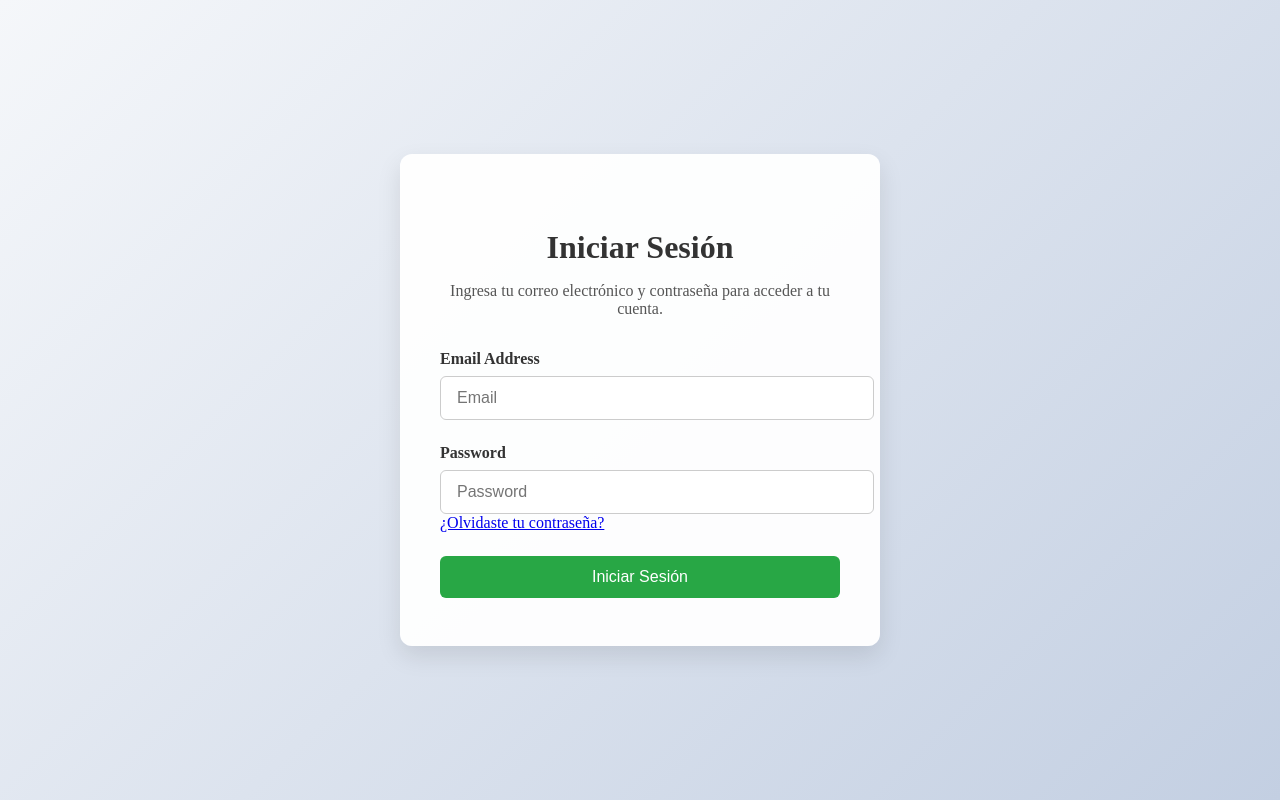
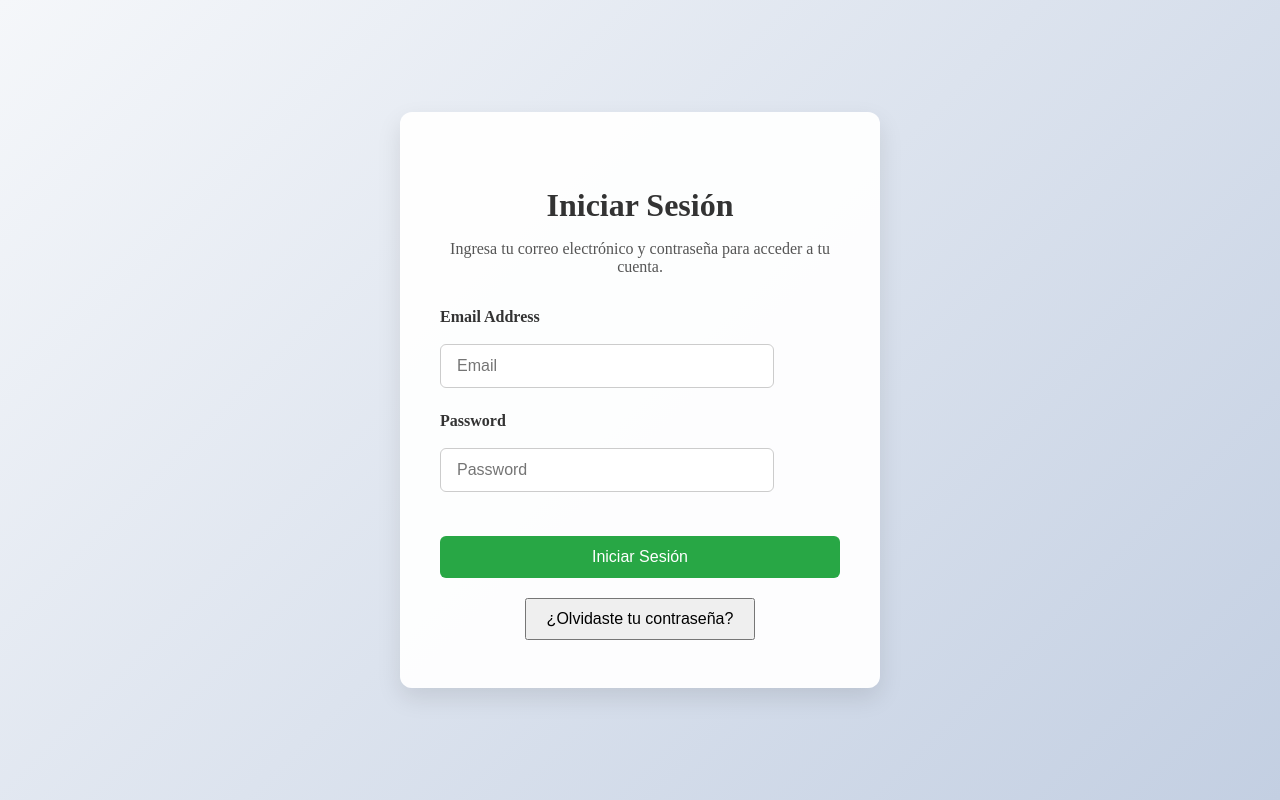
Before and after one commit to Zenthio/INKubiertoUCN, a React (Create React App) app: page / in a window 1280 px wide. Built offline with nearby package versions, Linux system fonts and the light colour scheme.

Commit message:
Front Cambio de contraseña

```diff
--- a/src/App.js
+++ b/src/App.js
@@ -2,6 +2,7 @@
 import React from 'react';
 import { BrowserRouter as Router, Route, Routes } from 'react-router-dom';
 import Login from './components/MainPage/login';
+import RequestResetPass from './components/MainPage/RequestResetPass';
 import MainPage from './components/MainPage/MainPage';
 import RegisterPage from './components/MainPage/RegisterPage';
 import FinancePage from './components/AppPages/Finance';
@@ -21,10 +22,8 @@ const App = () => {
       <Routes>
 
         <Route index element={<Login />} />
-
-
-
         <Route path="/" element={<Layout />}>
+          <Route path="request-reset-password" element={<RequestResetPass />} />
           <Route path="finance" element={<FinancePage />} />
           <Route path="graphics" element={<GraphicsPage />} />
           <Route path="inventory" element={<InventoryPage />} />
--- /dev/null
+++ b/src/components/MainPage/RequestResetPass.css
@@ -0,0 +1,36 @@
+.request-reset-pass {
+    display: flex;
+    flex-direction: column;
+    align-items: center;
+    padding: 20px;
+  }
+
+  .title {
+    font-size: 24px;
+    font-weight: bold;
+    margin-bottom: 20px;
+  }
+
+  .label {
+    font-weight: bold;
+    margin-top: 10px;
+  }
+
+  input {
+    margin-top: 10px;
+    padding: 10px;
+    width: 100%;
+    max-width: 300px;
+  }
+
+  button {
+    margin-top: 20px;
+    padding: 10px 20px;
+    font-size: 16px;
+    cursor: pointer;
+  }
+
+  .message {
+    margin-top: 20px;
+    color: green;
+  }
--- /dev/null
+++ b/src/components/MainPage/RequestResetPass.jsx
@@ -0,0 +1,40 @@
+import React, { useState } from 'react';
+import axios from 'axios';
+import './RequestResetPass.css';
+
+const RequestResetPass = () => {
+  const [email, setEmail] = useState('');
+  const [message, setMessage] = useState('');
+
+  const handleSubmit = async (e) => {
+    e.preventDefault();
+    try {
+      await axios.post('http://localhost:3001/auth/request-reset-password', { email });
+      setMessage('El token de confirmación ha sido enviado con éxito.');
+    } catch (error) {
+      console.error('Error al enviar el token de confirmación:', error);
+      setMessage('Error al enviar el token de confirmación.');
+    }
+  };
+
+  return (
+    <div className="request-reset-pass">
+      <h1 className="title">Cambio de contraseña</h1>
+      <p>Recibirá un token de confirmación en su correo, este tendrá una validez de 24 horas.</p>
+      <form onSubmit={handleSubmit}>
+        <label className="label" htmlFor="email">Por favor ingrese correo para continuar:</label>
+        <input
+          type="email"
+          id="email"
+          value={email}
+          onChange={(e) => setEmail(e.target.value)}
+          required
+        />
+        <button type="submit">Confirmar envío</button>
+      </form>
+      {message && <p className="message">{message}</p>}
+    </div>
+  );
+};
+
+export default RequestResetPass;
--- a/src/components/MainPage/login.jsx
+++ b/src/components/MainPage/login.jsx
@@ -67,13 +67,15 @@ const Login = () => {
                             placeholder="Password"
                             required
                         />
-                        <a href="#" className="forgot-password">¿Olvidaste tu contraseña?</a>
                     </div>
                     {error && <p className="error">{error}</p>}
                     <button type="submit" className="auth-button" disabled={loading}>
                         {loading ? 'Cargando...' : 'Iniciar Sesión'}
                     </button>
                 </form>
+                <button onClick={() => navigate('/request-reset-password')}>
+                ¿Olvidaste tu contraseña?
+                </button>
             </div>
         </div>
     );
```
Also changed, not shown: src/components/MainPage/resetPass.css (added), src/components/MainPage/resetPass.jsx (added).
